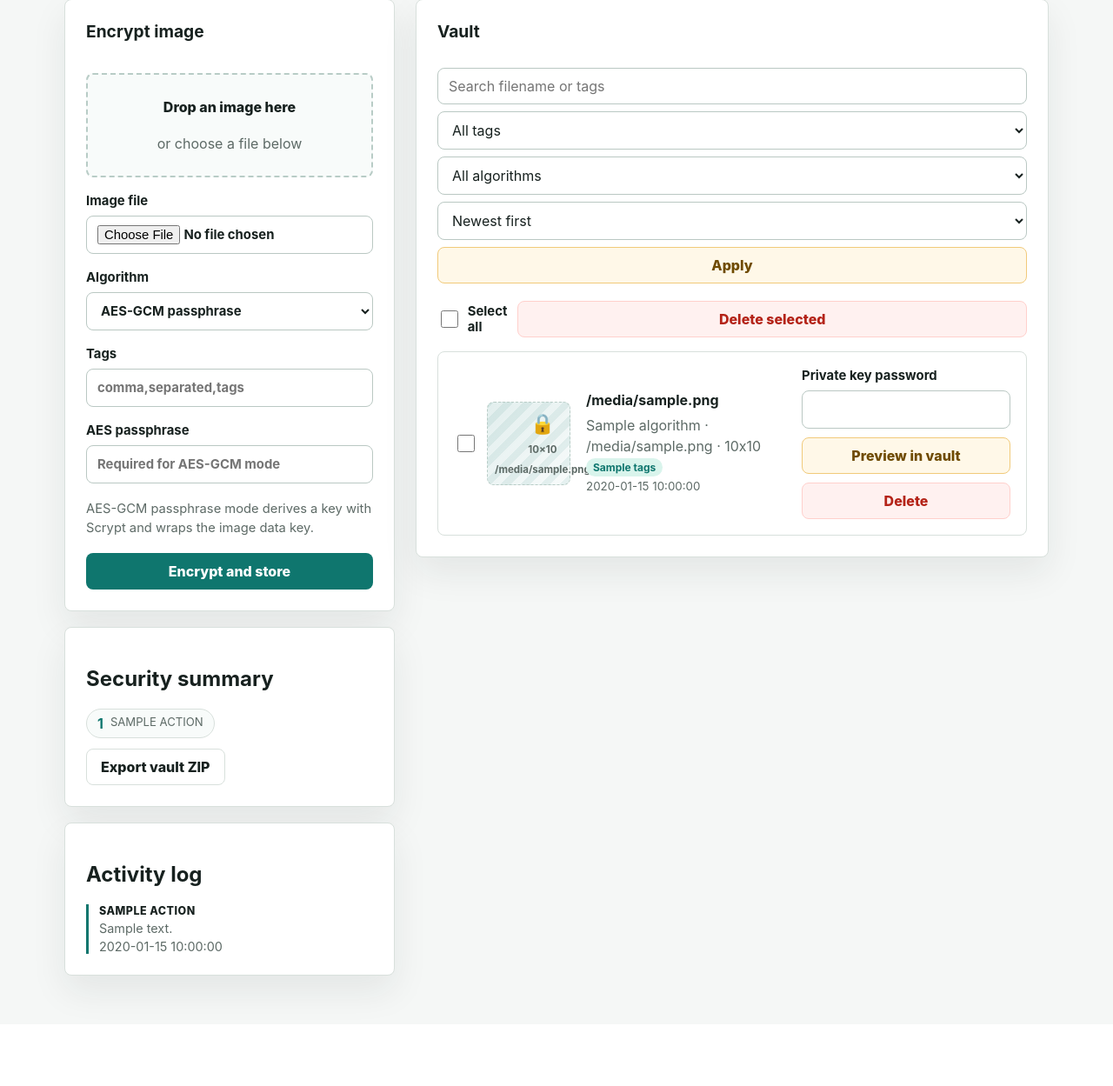
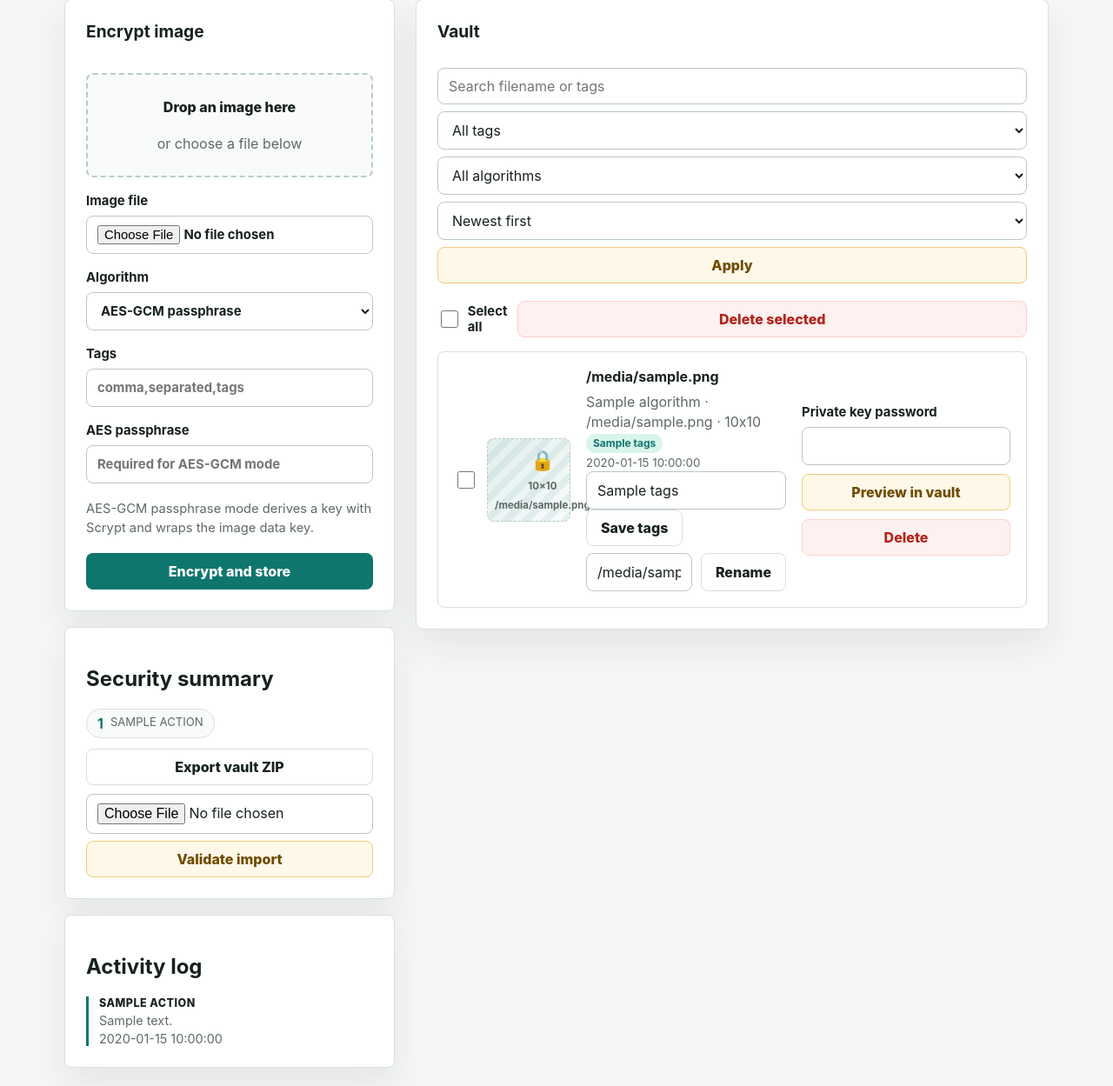
Before and after one commit to Sebby1770/image-encryption-system, a Flask app: template src/image_encryption_system/templates/dashboard.html in a window 1280 px wide. Shown: the part 319-1568 px from the top of the page at 87% size. Before the commit the page ends 1480 px from the top, so only its background shows below. Run offline with Flask 3, Linux system fonts and the light colour scheme; the template is opened without the code that fills it: most values are stand-ins (such as "Sample title", 1, 10 or a date in 2020).

Commit message:
v0.4.0: tag edit, rename, vault import, API stats, password meter
- Add inline tag editing and asset rename on vault cards
- Add vault ZIP manifest validation import and GET /api/stats
- Add password strength meter on registration
- Bump version to 0.4.0

```diff
--- a/pyproject.toml
+++ b/pyproject.toml
@@ -4,7 +4,7 @@ build-backend = "setuptools.build_meta"
 
 [project]
 name = "image-encryption-system"
-version = "0.3.0"
+version = "0.4.0"
 description = "A Flask cybersecurity project for authenticated image encryption and decryption."
 readme = "README.md"
 requires-python = ">=3.10"
--- a/src/image_encryption_system/static/css/styles.css
+++ b/src/image_encryption_system/static/css/styles.css
@@ -518,6 +518,42 @@ input:disabled {
   width: 100%;
 }
 
+.vault-io {
+  display: grid;
+  gap: 10px;
+}
+
+.import-form {
+  display: grid;
+  gap: 8px;
+}
+
+.inline-edit {
+  display: grid;
+  gap: 6px;
+  grid-template-columns: minmax(0, 1fr) auto;
+  margin-top: 8px;
+}
+
+.password-meter {
+  display: grid;
+  gap: 6px;
+  margin-top: -6px;
+}
+
+.password-meter-bar {
+  background: linear-gradient(90deg, #f4a261, #0f766e);
+  border-radius: 999px;
+  height: 6px;
+  width: 0%;
+  transition: width 120ms ease;
+}
+
+.password-meter span {
+  color: var(--muted);
+  font-size: 0.85rem;
+}
+
 .asset-card h3 {
   font-size: 1rem;
   margin: 0 0 8px;
--- a/src/image_encryption_system/templates/dashboard.html
+++ b/src/image_encryption_system/templates/dashboard.html
@@ -72,7 +72,14 @@
             <p class="field-note">Audit events will appear after your first vault action.</p>
           {% endfor %}
         </div>
-        <a class="button button-ghost" href="{{ url_for('export_vault') }}">Export vault ZIP</a>
+        <div class="vault-io">
+          <a class="button button-ghost" href="{{ url_for('export_vault') }}">Export vault ZIP</a>
+          <form method="post" action="{{ url_for('import_vault_manifest') }}" enctype="multipart/form-data" class="import-form">
+            <input type="hidden" name="_csrf_token" value="{{ csrf_token() }}">
+            <input name="archive" type="file" accept=".zip,application/zip">
+            <button class="button button-secondary" type="submit">Validate import</button>
+          </form>
+        </div>
       </section>
 
       <section class="audit-panel" aria-label="Recent activity">
@@ -146,6 +153,16 @@
                   <p class="asset-tags">{% for tag in asset.tags.split(',') %}<span class="tag-chip">{{ tag }}</span>{% endfor %}</p>
                 {% endif %}
                 <small>{{ asset.created_at }}</small>
+                <form class="inline-edit" method="post" action="{{ url_for('update_tags', asset_id=asset.id) }}">
+                  <input type="hidden" name="_csrf_token" value="{{ csrf_token() }}">
+                  <input name="tags" type="text" value="{{ asset.tags }}" placeholder="tags">
+                  <button class="button button-ghost" type="submit">Save tags</button>
+                </form>
+                <form class="inline-edit" method="post" action="{{ url_for('rename_asset', asset_id=asset.id) }}">
+                  <input type="hidden" name="_csrf_token" value="{{ csrf_token() }}">
+                  <input name="filename" type="text" value="{{ asset.original_filename }}">
+                  <button class="button button-ghost" type="submit">Rename</button>
+                </form>
               </div>
               <div class="asset-actions">
                 <form class="preview-form" data-asset-id="{{ asset.id }}" data-algorithm="{{ asset.algorithm }}">
--- a/src/image_encryption_system/web.py
+++ b/src/image_encryption_system/web.py
@@ -128,7 +128,7 @@ def create_app(test_config: dict | None = None) -> Flask:
             {
                 "status": "ok",
                 "service": "image-encryption-system",
-                "version": "0.3.0",
+                "version": "0.4.0",
             }
         )
 
@@ -278,6 +278,63 @@ def create_app(test_config: dict | None = None) -> Flask:
             mimetype="application/zip",
             download_name="encrypted-vault-export.zip",
             as_attachment=True,
+        )
+
+    @app.post("/images/<int:asset_id>/tags")
+    @login_required(store)
+    def update_tags(asset_id: int) -> Response:
+        user = _current_user(store)
+        try:
+            asset = store.update_asset_tags(asset_id, user.id, request.form.get("tags", ""))
+            store.record_audit(user.id, "update", f"Updated tags for {asset.original_filename}")
+            flash("Tags updated.", "success")
+        except (LookupError, PermissionError) as exc:
+            flash(str(exc), "error")
+        return redirect(url_for("dashboard"))
+
+    @app.post("/images/<int:asset_id>/rename")
+    @login_required(store)
+    def rename_asset(asset_id: int) -> Response:
+        user = _current_user(store)
+        try:
+            asset = store.update_asset_filename(asset_id, user.id, request.form.get("filename", ""))
+            store.record_audit(user.id, "update", f"Renamed asset to {asset.original_filename}")
+            flash("Filename updated.", "success")
+        except (LookupError, PermissionError, ValueError) as exc:
+            flash(str(exc), "error")
+        return redirect(url_for("dashboard"))
+
+    @app.post("/vault/import")
+    @login_required(store)
+    def import_vault_manifest() -> Response:
+        user = _current_user(store)
+        upload = request.files.get("archive")
+        if upload is None or not upload.filename:
+            flash("Choose a vault export ZIP to inspect.", "error")
+            return redirect(url_for("dashboard"))
+        try:
+            with zipfile.ZipFile(BytesIO(upload.read())) as bundle:
+                manifest = json_module.loads(bundle.read("manifest.json"))
+            imported = len(manifest) if isinstance(manifest, list) else 0
+            store.record_audit(user.id, "import", f"Validated vault manifest with {imported} assets")
+            flash(f"Manifest validated ({imported} assets). Ciphertext remains encrypted.", "success")
+        except (KeyError, json_module.JSONDecodeError, zipfile.BadZipFile) as exc:
+            flash(f"Invalid vault archive: {exc}", "error")
+        return redirect(url_for("dashboard"))
+
+    @app.get("/api/stats")
+    @jwt_required(store)
+    def api_stats() -> Response:
+        user = g.api_user
+        stats = store.vault_stats(user.id)
+        return jsonify(
+            {
+                "assets": stats.asset_count,
+                "ciphertext_bytes": stats.ciphertext_bytes,
+                "algorithms": stats.algorithms,
+                "tags": store.list_tags(user.id),
+                "audit": store.audit_summary(user.id),
+            }
         )
 
     @app.post("/images/bulk-delete")
```
Also changed, not shown: src/image_encryption_system/storage.py (+24 -0 lines), src/image_encryption_system/templates/auth.html (+26 -0 lines), tests/test_web.py (+56 -0 lines), CHANGELOG.md.
